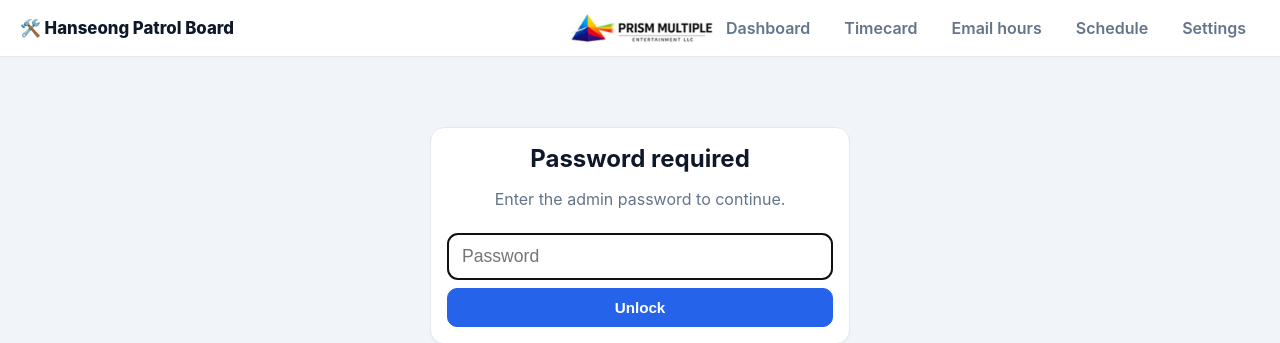
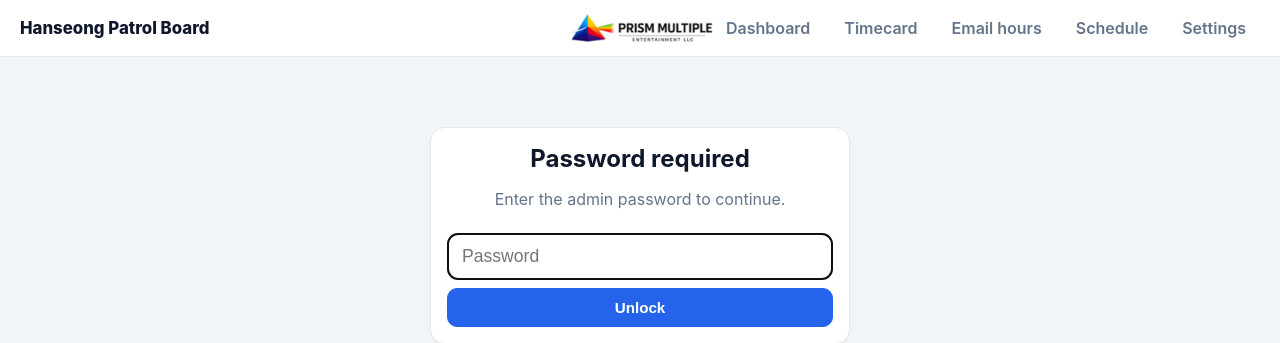
Before and after one commit to jungg181/prismxe-app, a Flask app: page /Hanseong/patrol/login?next=/Hanseong/patrol/ in a window 1280 px wide. Shown: the top 343 px of the page. Run offline with Flask 3, Linux system fonts and the light colour scheme.

Commit message:
Unslop COA, Patrol, Gauge, Bible, Checklist web, Portal login/manage: control-room theme (near-black, one green accent, no emoji, no gradients, one-row-per-item tables)

```diff
--- a/templates/patrol/base.html
+++ b/templates/patrol/base.html
@@ -9,7 +9,7 @@
 </head>
 <body>
 <div class="topbar">
-  <div class="brand">🛠️ {% if request.blueprint == 'patrol' %}Hanseong Patrol Board{% else %}Patrol Board{% endif %}</div>
+  <div class="brand">{% if request.blueprint == 'patrol' %}Hanseong Patrol Board{% else %}Patrol Board{% endif %}</div>
   <a href="https://www.prismxe.com" target="_blank" rel="noopener"><img class="top-logo" src="{{ url_for('static', filename='patrol/logo.png') }}" alt="Prism Multiple Entertainment LLC"></a>
   <nav>
     <a href="{{ url_for('.dashboard') }}" class="{{ 'on' if nav=='dash' else '' }}">Dashboard</a>
```
